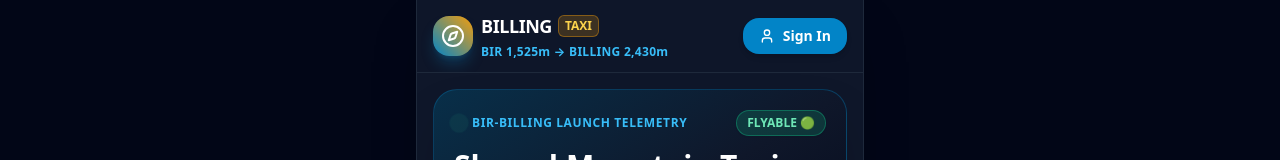
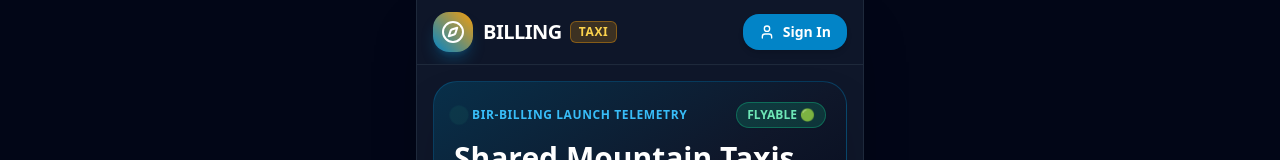
Before and after one commit to chillbillcoservice-creator/billing-taxi, a Next.js app: page / in a window 1280 px wide. Shown: the top 160 px of the page. Built offline with nearby package versions, Linux system fonts and the light colour scheme; no server answers.

Commit message:
refactor(header): remove altitude subtitle and center align BILLING TAXI brand lockup

```diff
--- a/components/TopHeader.tsx
+++ b/components/TopHeader.tsx
@@ -2,7 +2,7 @@
 
 import React from 'react';
 import Link from 'next/link';
-import { Compass, Wind, User as UserIcon, ShieldCheck, LogOut, Bell } from 'lucide-react';
+import { Compass, User as UserIcon, ShieldCheck, LogOut, Bell } from 'lucide-react';
 import { UserSummary } from '@/lib/types';
 
 interface TopHeaderProps {
@@ -16,16 +16,13 @@ export default function TopHeader({ user, onLogout, unreadCount = 0 }: TopHeader
     <header className="sticky top-0 z-40 bg-slate-900/95 backdrop-blur-md border-b border-slate-800 text-white px-3 sm:px-4 py-2.5 sm:py-3 w-full max-w-full overflow-x-hidden">
       <div className="max-w-md mx-auto flex items-center justify-between gap-2 w-full">
         {/* Brand */}
-        <Link href="/" className="flex items-center gap-2 group min-w-0 shrink">
+        <Link href="/" className="flex items-center gap-2.5 group shrink-0">
           <div className="w-9 h-9 sm:w-10 sm:h-10 rounded-2xl bg-gradient-to-tr from-sky-600 to-amber-500 flex items-center justify-center shadow-lg shadow-sky-500/25 group-hover:scale-105 transition-transform shrink-0">
             <Compass className="w-5 h-5 sm:w-6 sm:h-6 text-white" />
           </div>
-          <div className="min-w-0">
-            <div className="flex items-center gap-1.5 leading-none mb-0.5 sm:mb-1">
-              <span className="font-black text-base sm:text-lg tracking-tight text-white">BILLING</span>
-              <span className="text-[10px] sm:text-xs px-1.5 py-0.5 rounded-md bg-amber-500/20 text-amber-300 font-black border border-amber-500/40">TAXI</span>
-            </div>
-            <p className="text-[10px] sm:text-xs text-sky-400 font-bold tracking-wide truncate">BIR 1,525m → BILLING 2,430m</p>
+          <div className="flex items-center gap-1.5 sm:gap-2">
+            <span className="font-black text-lg sm:text-xl tracking-tight text-white leading-none">BILLING</span>
+            <span className="text-[11px] sm:text-xs px-2 py-0.5 rounded-md bg-amber-500/20 text-amber-300 font-black border border-amber-500/40 tracking-wider leading-none">TAXI</span>
           </div>
         </Link>
 
```
